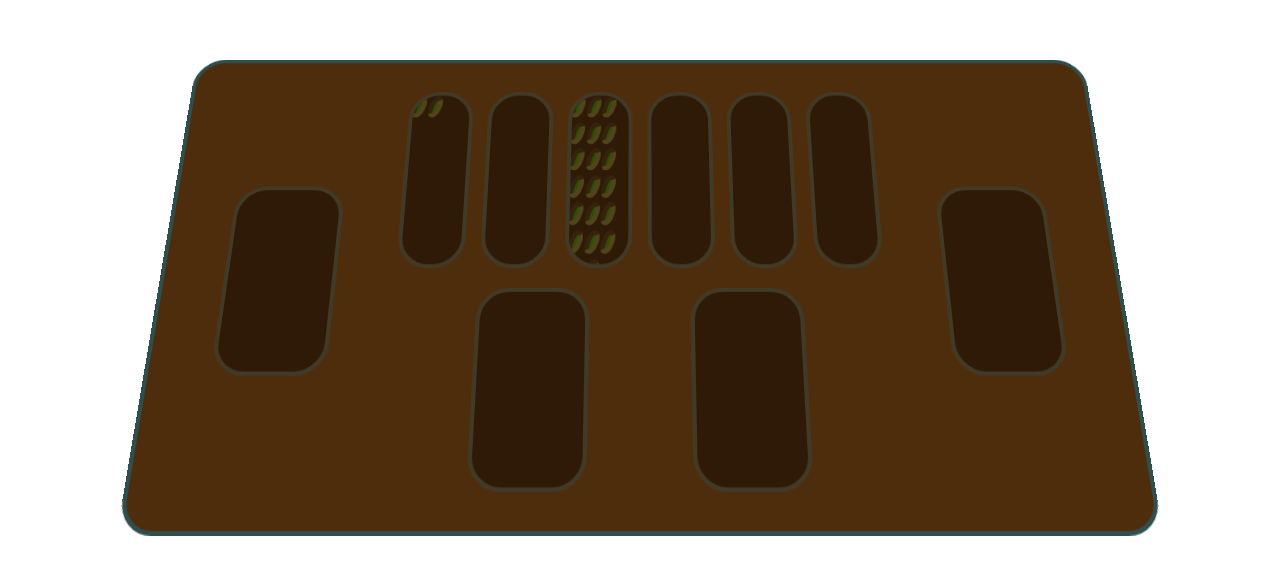
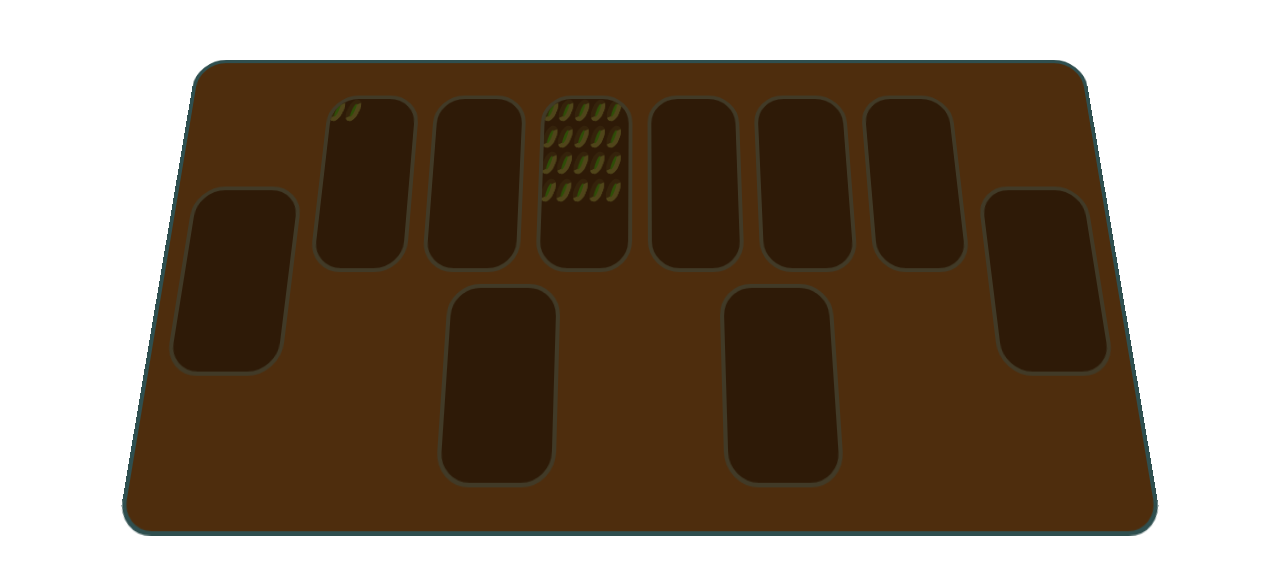
Before and after one commit to bdmendes/feup-ltw-mancala, a plain HTML site: page index.html in a window 1280 px wide. Shown: the part 122-696 px from the top of the page. Drawn offline with Linux system fonts and the light colour scheme.

Commit message:
Padding fixes

```diff
--- a/styles/board.css
+++ b/styles/board.css
@@ -33,12 +33,11 @@
 }
 
 #board .hole-area {
-  max-width: 40em;
   padding: 2em 0;
   display: flex;
   flex-direction: column;
   align-items: center;
-  gap: 1em;
+  flex-grow: 5;
 }
 
 #board .hole-row {
```
